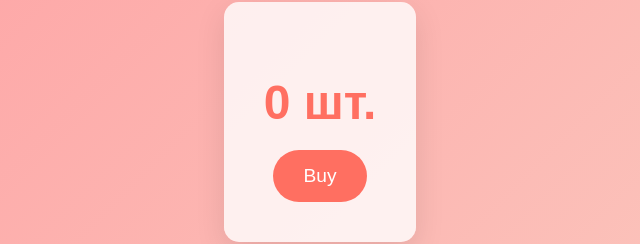
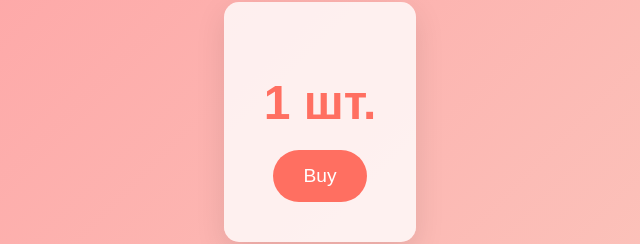
Before and after one commit to JamesCoalchi/asrfafsasfsafasf, a plain HTML site: page index.html in a window 1280 px wide. Shown: the part 278-522 px from the top of the page, 320-960 px from the left. Drawn offline with Linux system fonts and the light colour scheme.

Commit message:
Update index.html

```diff
--- a/index.html
+++ b/index.html
@@ -48,7 +48,7 @@
 </head>
 <body>
     <div class="container">
-        <h1>0 шт.</h1>
+        <h1>1 шт.</h1>
         <button class="buy-button">Buy</button>
     </div>
 </body>
```
